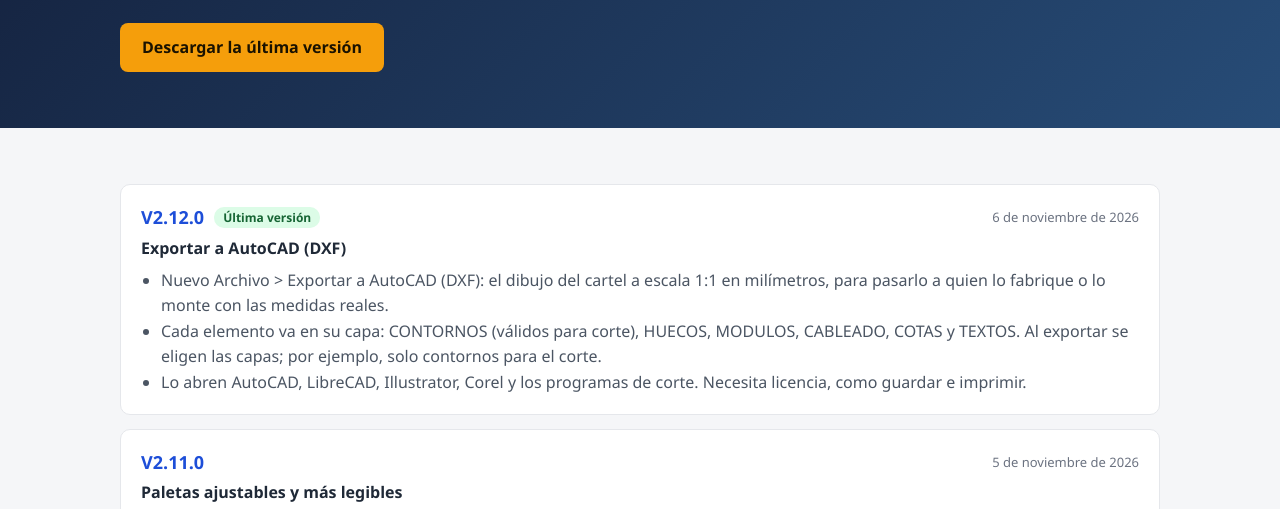
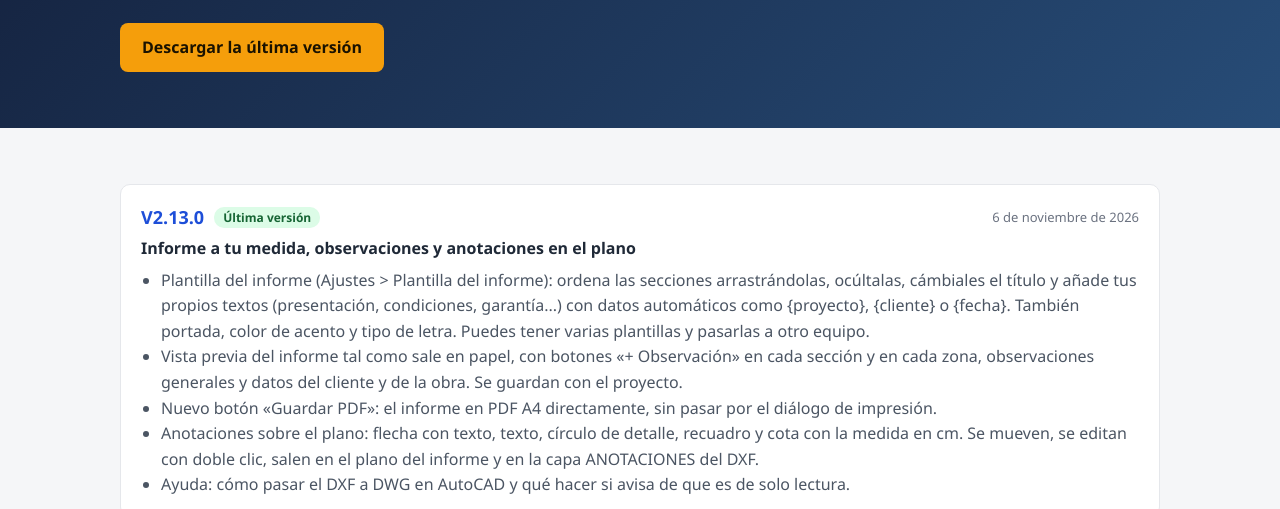
Before and after one commit to Bhelma/ledplannerpro, a plain HTML site: page novedades.html in a window 1280 px wide. Shown: the part 221-730 px from the top of the page. Drawn offline with Linux system fonts and the light colour scheme; no server answers.

Commit message:
Web y novedades 2.13.0

```diff
--- a/novedades.json
+++ b/novedades.json
@@ -1,6 +1,18 @@
 {
   "format": "ledplanner-notes",
   "notes": [
+    {
+      "version": "2.13.0",
+      "date": "2026-11-06",
+      "title": "Informe a tu medida, observaciones y anotaciones en el plano",
+      "items": [
+        "Plantilla del informe (Ajustes > Plantilla del informe): ordena las secciones arrastrándolas, ocúltalas, cámbiales el título y añade tus propios textos (presentación, condiciones, garantía...) con datos automáticos como {proyecto}, {cliente} o {fecha}. También portada, color de acento y tipo de letra. Puedes tener varias plantillas y pasarlas a otro equipo.",
+        "Vista previa del informe tal como sale en papel, con botones «+ Observación» en cada sección y en cada zona, observaciones generales y datos del cliente y de la obra. Se guardan con el proyecto.",
+        "Nuevo botón «Guardar PDF»: el informe en PDF A4 directamente, sin pasar por el diálogo de impresión.",
+        "Anotaciones sobre el plano: flecha con texto, texto, círculo de detalle, recuadro y cota con la medida en cm. Se mueven, se editan con doble clic, salen en el plano del informe y en la capa ANOTACIONES del DXF.",
+        "Ayuda: cómo pasar el DXF a DWG en AutoCAD y qué hacer si avisa de que es de solo lectura."
+      ]
+    },
     {
       "version": "2.12.0",
       "date": "2026-11-06",
```
Also changed, not shown: index.html (+3 -3 lines).
